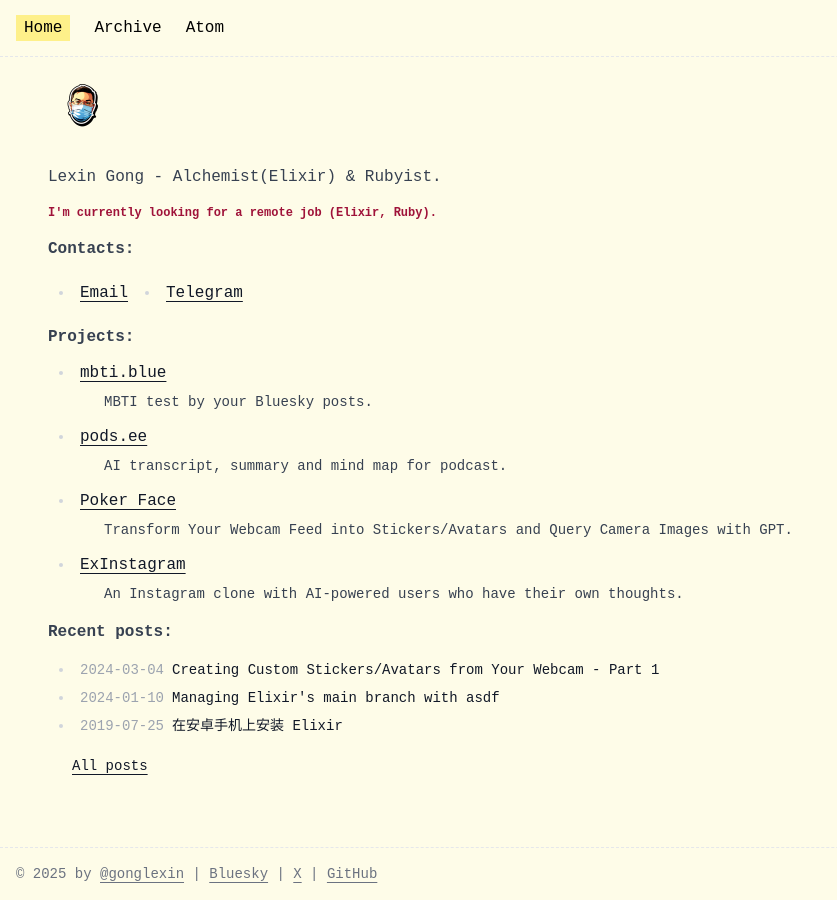
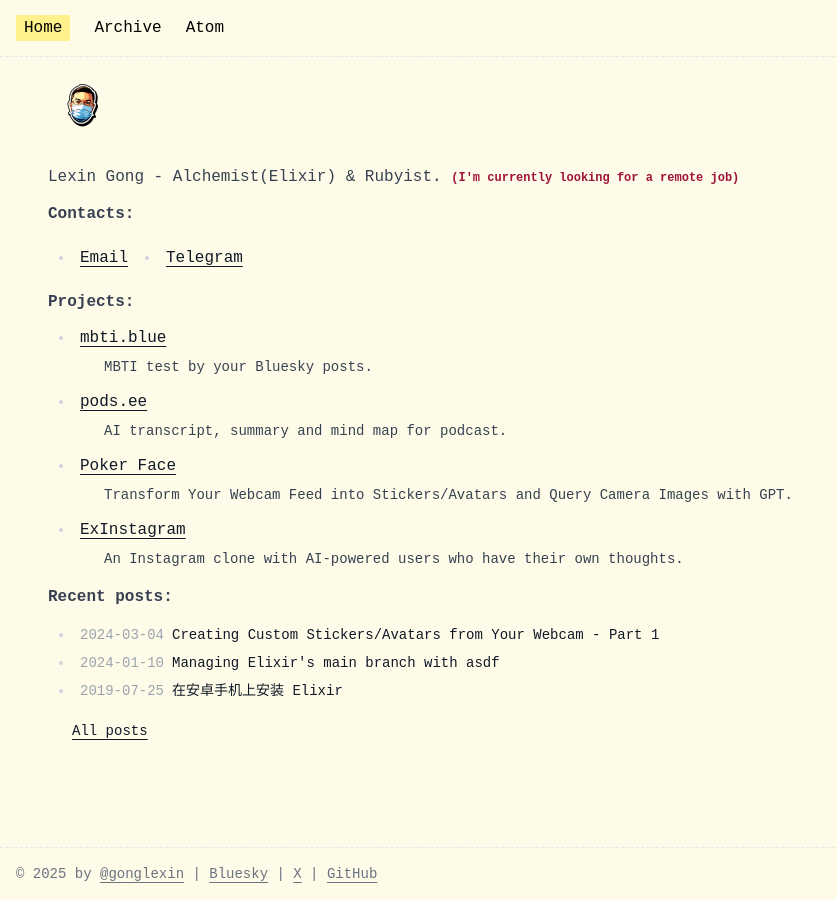
Before and after one commit to gonglexin/gonglexin.github.io, a Jekyll site: the page built from index.html, in a window 1280 px wide. Shown: the whole page, without its empty margins (0-837 px from the left). Built offline with Jekyll 4.4.1, drawn with Linux system fonts in a browser that asks for light colours; nearby versions of some CDN libraries; some web fonts are replaced.

Commit message:
:lipstick: Make job seeking notice inline

```diff
--- a/index.html
+++ b/index.html
@@ -4,10 +4,11 @@ layout: default
 
 <div id="about" class="prose max-w-none leading-none">
   <img src="/assets/images/me.png" class="w-16" alt="me" />
-  <p>Lexin Gong - Alchemist(Elixir) & Rubyist.</p>
-  <div class="text-xs font-bold text-rose-800 hover:uppercase">
-    I'm currently looking for a remote job (Elixir, Ruby).
-  </div>
+  <p>Lexin Gong - Alchemist(Elixir) & Rubyist.
+    <span class="text-xs font-bold text-rose-800 hover:uppercase">
+      (I'm currently looking for a remote job)
+    </span>
+  </p>
   <p class="font-bold">Contacts:</p>
   <ul class="list-disc flex space-x-8">
     <li><a href="mailto:gonglexin@gmail.com">Email</a></li>
```
